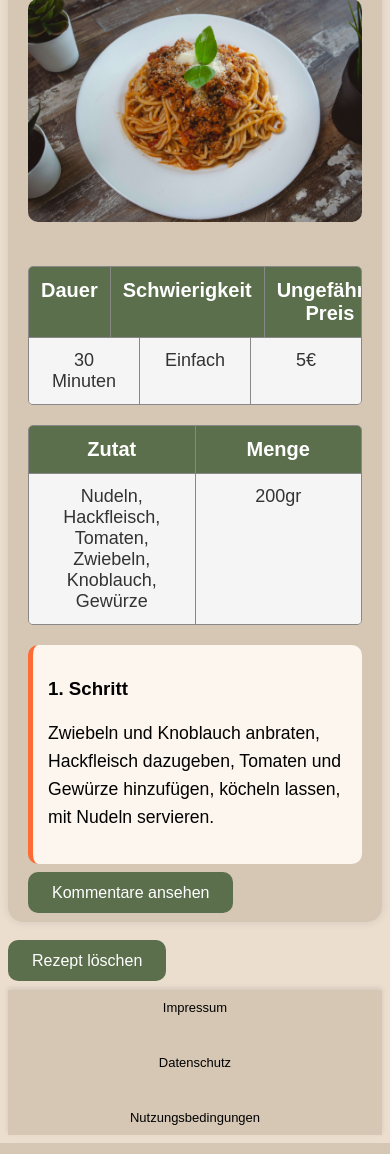
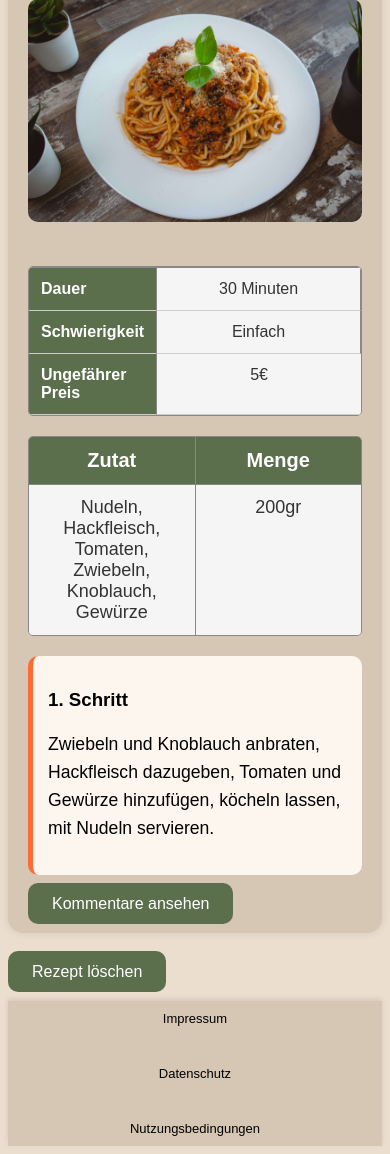
Before and after one commit to cln34/RezeptWebsite, a PHP site: page /rezept.php?id=0 in a window 390 px wide. Shown: the part 533-1687 px from the top of the page. Run offline with PHP 8.4, Linux system fonts and the light colour scheme.

Commit message:
Tabellen Design auf Rezeptseite angepasst für mobile Geräte

```diff
--- a/css/rezept.css
+++ b/css/rezept.css
@@ -1,6 +1,5 @@
-
 .rezept-container {
-  max-width: 800px;
+  max-width: 900px;
   margin: 30px auto;
   background-color: #D6C6B4;
   padding: 20px;
@@ -57,7 +56,7 @@
   background-color: #4a593d;
 }
 
-/* Einheitliches Design für Zutaten & Rezept-Info */
+/* Einheitliches Design für Tabellen */
 
 .table-container {
   display: flex;
@@ -101,3 +100,37 @@
   border-top: 1px solid #888;
   font-size: 18px;
 }
+
+/* Desktop: Header-Zellen (in .table-row) ausblenden */
+@media (min-width: 601px) {
+  .info-table .header-cell {
+    display: none;
+  }
+}
+
+/* ---------- MOBILE ANPASSUNG NUR FÜR .info-table ---------- */
+@media (max-width: 600px) {
+  .info-table .table-header {
+    display: none;
+  }
+
+  .info-table .table-row {
+    display: grid;
+    grid-template-columns: 1fr 2fr;
+    font-size: 16px;
+  }
+
+  .info-table .table-cell {
+    padding: 12px;
+    border-bottom: 1px solid #ccc;
+    font-family: sans-serif;
+  }
+
+  .info-table .header-cell {
+    background-color: #5C6F4D;
+    color: white;
+    font-weight: bold;
+    border-right: 1px solid #888;
+    text-align: left;
+  }
+}
--- a/php/view/rezeptEintrag-show.php
+++ b/php/view/rezeptEintrag-show.php
@@ -41,24 +41,27 @@ require_once "php/include/head.php";
             alt="Bild von <?= htmlspecialchars($entry->getTitel()) ?>"
             title="<?= htmlspecialchars($entry->getTitel()) ?>"
             class="rezept-bild" />
-        <div class="table-container">
+
+        <!-- Erste Tabelle: Dauer / Schwierigkeit / Preis -->
+        <div class="table-container info-table">
             <div class="table-header">
                 <div>Dauer</div>
                 <div>Schwierigkeit</div>
                 <div>Ungefährer Preis</div>
             </div>
             <div class="table-row">
-                <div>
-                    <?= htmlspecialchars($entry->getDauer()) ?>
-                </div>
-                <div>
-                    <?= htmlspecialchars($entry->getSchwierigkeit()) ?>
-                </div>
-                <div>
-                    <?= htmlspecialchars($entry->getPreis()) ?>
-                </div>
+                <div class="table-cell header-cell">Dauer</div>
+                <div class="table-cell"><?= htmlspecialchars($entry->getDauer()) ?></div>
+
+                <div class="table-cell header-cell">Schwierigkeit</div>
+                <div class="table-cell"><?= htmlspecialchars($entry->getSchwierigkeit()) ?></div>
+
+                <div class="table-cell header-cell">Ungefährer Preis</div>
+                <div class="table-cell"><?= htmlspecialchars($entry->getPreis()) ?></div>
             </div>
         </div>
+
+        <!-- Zweite Tabelle: Zutaten und Menge -->
         <div class="table-container">
             <div class="table-header">
                 <div>Zutat</div>
@@ -73,6 +76,7 @@ require_once "php/include/head.php";
                 </div>
             </div>
         </div>
+
         <div class="rezept-schritt">
             <h3>1. Schritt</h3>
             <p>
```
